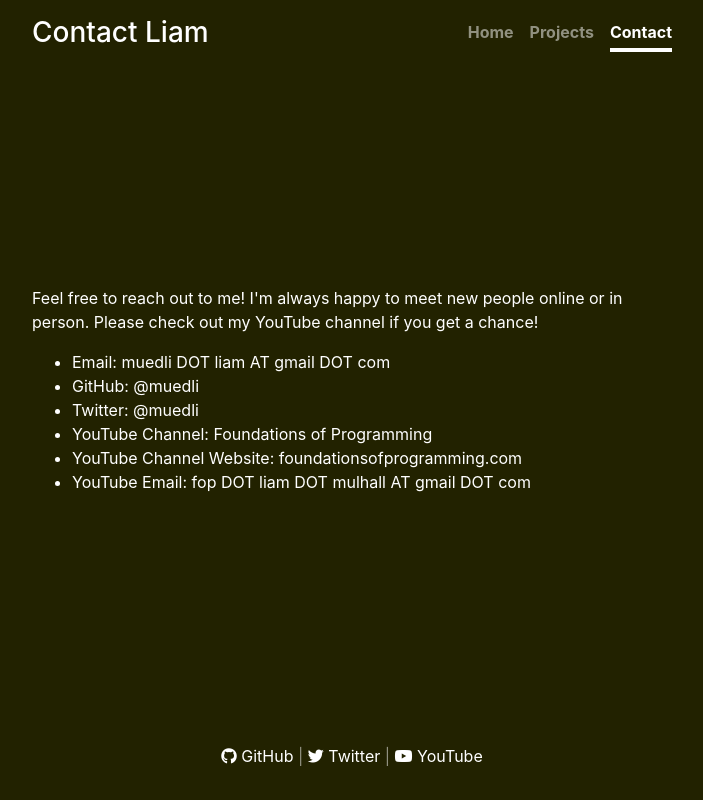
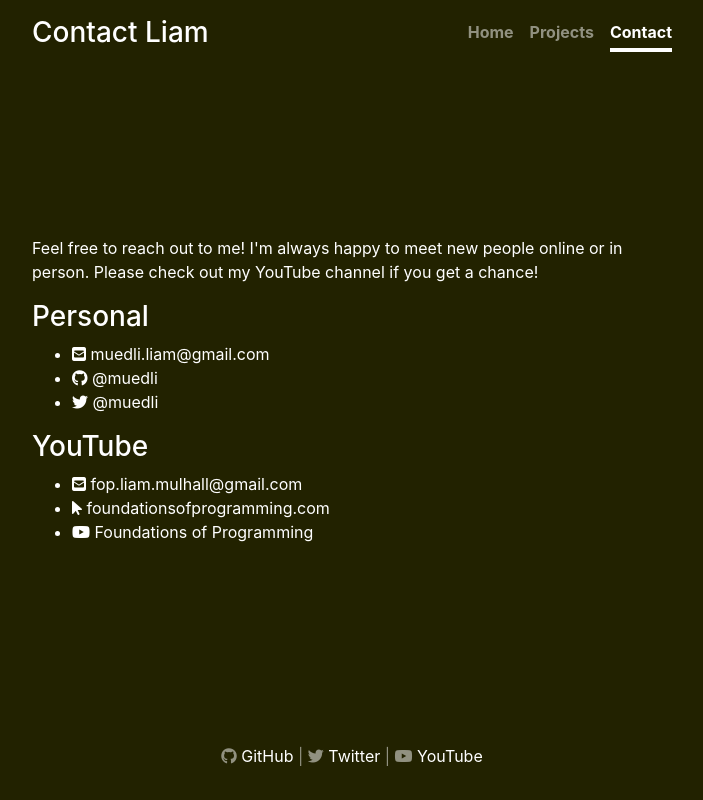
Before and after one commit to muedli/muedli.github.io, a plain HTML site: page views/contact.html in a window 1280 px wide. Shown: the whole page, without its empty margins (288-991 px from the left). Drawn offline with nearby package versions, Linux system fonts and the light colour scheme.

Commit message:
Tidying contact page

```diff
--- a/views/contact.html
+++ b/views/contact.html
@@ -37,22 +37,30 @@
       </header>
 
       <!-- Main Content -->
-      <main role="main" class="inner projects-contacts">
+      <main role="main" class="mt-5 mb-5 inner projects-contacts">
         <p>Feel free to reach out to me! I'm always happy to meet new people online or in person. Please check out my YouTube channel if you get a chance!</p>
+        <h3>Personal</h3>
         <ul>
-          <li>Email: muedli DOT liam AT gmail DOT com</li>
-          <li><a href="https://github.com/muedli">GitHub: @muedli</a></li>
-          <li><a href="https://twitter.com/muedli">Twitter: @muedli</a></li>
-          <li><a href="https://www.youtube.com/channel/UCWuNDZidpgKyd3OGAY_tKZg">YouTube Channel: Foundations of Programming</a></li>
-          <li><a href="https://foundationsofprogramming.com">YouTube Channel Website: foundationsofprogramming.com</a></li>
-          <li>YouTube Email: fop DOT liam DOT mulhall AT gmail DOT com</li>
+          <li><i class="fas fa-envelope-square"></i> <a href="mailto:muedli.liam@gmail.com">muedli.liam@gmail.com</a></li>
+          <li><i class="fab fa-github"></i> <a href="https://github.com/muedli">@muedli</a></li>
+          <li><i class="fab fa-twitter"></i> <a href="https://twitter.com/muedli">@muedli</a></li>
+        </ul>
+        <h3>YouTube</h3>
+        <ul>
+          <li><i class="fas fa-envelope-square"></i> <a href="mailto:fop.liam.mulhall@gmail.com">fop.liam.mulhall@gmail.com</a></li>
+          <li><i class="fas fa-mouse-pointer"></i> <a href="http://foundationsofprogramming.com/">foundationsofprogramming.com</a></li>
+          <li><i class="fab fa-youtube"></i> <a href="https://www.youtube.com/channel/UCWuNDZidpgKyd3OGAY_tKZg">Foundations of Programming</a></li>
         </ul>
       </main>
 
       <!-- Footer -->
       <footer class="mastfoot mt-auto">
         <div class="inner">
-          <p><a href="https://github.com/muedli"><i class="fab fa-github"></i> GitHub</a> | <a href="https://twitter.com/muedli"><i class="fab fa-twitter"></i> Twitter</a> | <a href="https://www.youtube.com/channel/UCWuNDZidpgKyd3OGAY_tKZg"><i class="fab fa-youtube"></i> YouTube</a></p>
+          <p>
+            <i class="fab fa-github"></i> <a href="https://github.com/muedli">GitHub</a> |
+            <i class="fab fa-twitter"></i> <a href="https://twitter.com/muedli">Twitter</a> |
+            <i class="fab fa-youtube"></i> <a href="https://www.youtube.com/channel/UCWuNDZidpgKyd3OGAY_tKZg">YouTube</a>
+          </p>
         </div>
       </footer>
     </div>
```
Also changed, not shown: index.html (+6 -2 lines), views/projects.html (+7 -3 lines).
